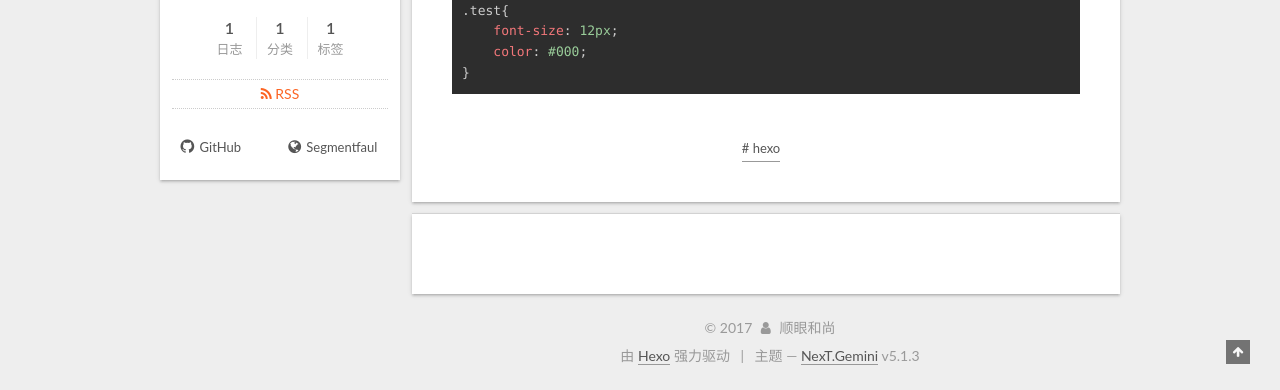
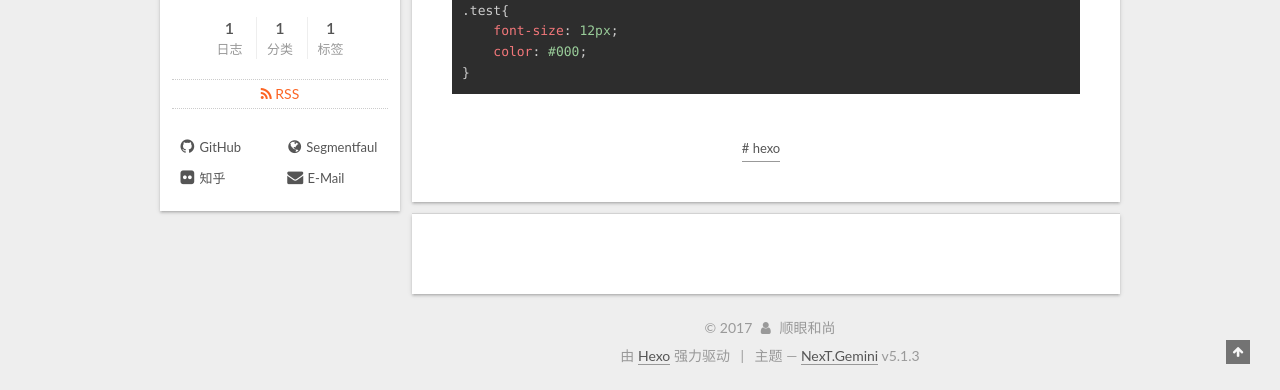
Before and after one commit to linsywu/NiceBlog, a plain HTML site: page 2017/12/07/第一篇博客/index.html in a window 1280 px wide. Shown: the part 536-926 px from the top of the page. Drawn offline with Linux system fonts and the light colour scheme; a script that the page names is missing.

Commit message:
Site updated: 2017-12-07 16:00:18

```diff
--- a/2017/12/07/第一篇博客/index.html
+++ b/2017/12/07/第一篇博客/index.html
@@ -531,6 +531,18 @@
                       <i class="fa fa-fw fa-globe"></i>Segmentfaul</a>
                 </span>
 
+                <span class="links-of-author-item">
+                  <a href="http://www.zhihu.com/people/han-dong-li-de-la-yue-jun" target="_blank" title="知乎">
+
+                      <i class="fa fa-fw fa-flickr"></i>知乎</a>
+                </span>
+
+                <span class="links-of-author-item">
+                  <a href="mailto:rebellion_zz@163.com" target="_blank" title="E-Mail">
+
+                      <i class="fa fa-fw fa-envelope"></i>E-Mail</a>
+                </span>
+
 
           </div>
 
--- a/css/main.css
+++ b/css/main.css
@@ -1823,7 +1823,7 @@ pre .javascript .function {
   width: 4px;
   height: 4px;
   border-radius: 50%;
-  background: #8653b0;
+  background: #82ff05;
 }
 .links-of-blogroll {
   font-size: 13px;
```
Also changed, not shown: archives/2017/12/index.html (+12 -0 lines), archives/2017/index.html (+12 -0 lines), archives/index.html (+12 -0 lines), categories/index.html (+12 -0 lines), categories/前端/index.html (+12 -0 lines), index.html (+12 -0 lines), tags/hexo/index.html (+12 -0 lines), tags/index.html (+12 -0 lines).
